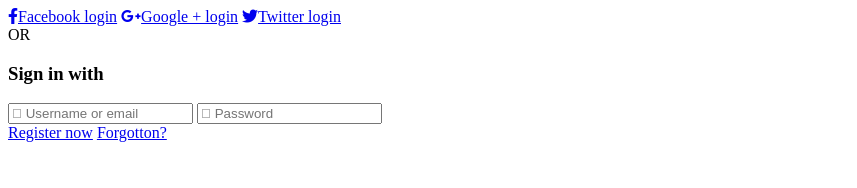
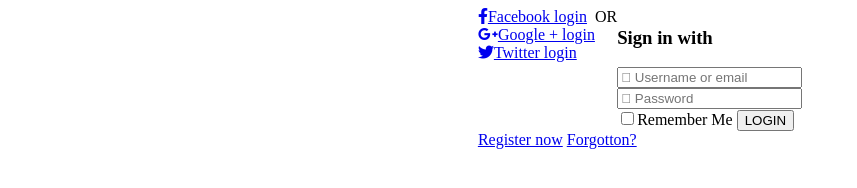
Before and after one commit to daanvanderputte/login-page, a website: page src/index.html in a window 1280 px wide. Shown: the whole page, without its empty margins (0-857 px from the left). Drawn offline with Linux system fonts and the light colour scheme.

Commit message:
Adding flexbox

```diff
--- a/src/index.html
+++ b/src/index.html
@@ -23,6 +23,9 @@
                 <h3>Sign in with</h3>
                 <input type="email" name="email" placeholder="&#xf007; Username or email">
                 <input type="password" name="password" placeholder="&#xf023; Password">
+                <div class="remember-login">
+                <input type="checkbox" name="remember me"><Label>Remember Me</Label>
+                <input type="submit" value="LOGIN"></div>
             </div>
         </div>
         <div class="register-forgotton">
--- a/src/scss/main.scss
+++ b/src/scss/main.scss
@@ -0,0 +1,24 @@
+body {
+    display: flex;
+    justify-content: center;
+    align-items: center;
+}
+
+.login-screen {
+    display: flex;
+    flex-direction: column;
+}
+
+.login-options {
+    display: flex;
+}
+
+.social-media-login {
+    display: flex;
+    flex-direction: column;
+}
+
+.user-email-login {
+    display: flex;
+    flex-direction: column;
+}
```
Also changed, not shown: src/styles/main.css, 1 other file.
